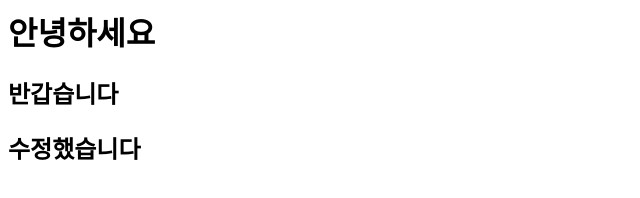
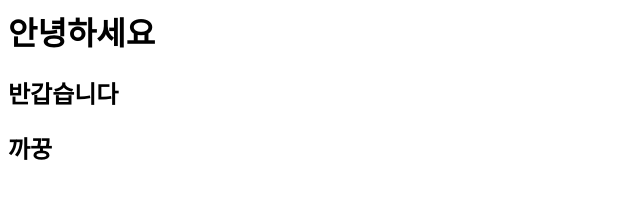
Before and after one commit to yeringa/webclass, a plain HTML site: page index.html in a window 1280 px wide. Shown: the whole page, without its empty margins (0-640 px from the left). Drawn offline with Linux system fonts and the light colour scheme.

Commit message:
meta, font 테스트

```diff
--- a/index.html
+++ b/index.html
@@ -1,10 +1,35 @@
 <html>
     <head>
+        <link rel="preconnect" href="https://fonts.googleapis.com">
+        <link rel="preconnect" href="https://fonts.gstatic.com" crossorigin>
+        <link href="https://fonts.googleapis.com/css2?family=Black+Han+Sans&family=Gowun+Dodum&display=swap"
+            rel="stylesheet">
+        <!-- <link rel="icon" href="./favicon.png"/> -->
 
+        <style>
+            @import url('https://fonts.googleapis.com/css2?family=Black+Han+Sans&family=Gowun+Dodum&display=swap');
+
+            *{
+                font-family: 'Gowun Dodum', sans-serif;
+            }
+        </style>
+
+        <!-- 페이지 타입 -->
+        <meta property="og:type" content="website" />
+        <!-- 이름 -->
+        <meta property="og:site_name" content="my name" />
+        <!-- 제목 -->
+        <meta property="og:title" content="my title" />
+        <!-- 설명 -->
+        <meta property="og:description" content="과제 중" />
+        <!-- 대표 이미지 -->
+         <meta property="og:image" content="https://tumblbug-pci.imgix.net/9f0e816d04522c2050c5dcc27b1f45f22ad0ec70/2e8a718fc156313fa8acbae3257c25c31c4d7fef/a14e20b5d9a83e9479de35ce164d4c045a7927a3/456b99e8-60a3-49c0-9fd0-f306022f5218.jpeg?ixlib=rb-1.1.0&w=1240&h=930&auto=format%2Ccompress&lossless=true&fit=crop&s=f46bf9c0d5d09bc60af2c696c5a9aa68" />
+        <!-- 접속 가능한주소 -->
+         <meta property="og:url" content="https://yeringa.github.io/webclass/" />
     </head>
     <body>
         <h1>안녕하세요</h1>
         <h2>반갑습니다</h2>
-        <h2>수정했습니다</h2>
+        <h2>까꿍</h2>
     </body>
 </html>
```
